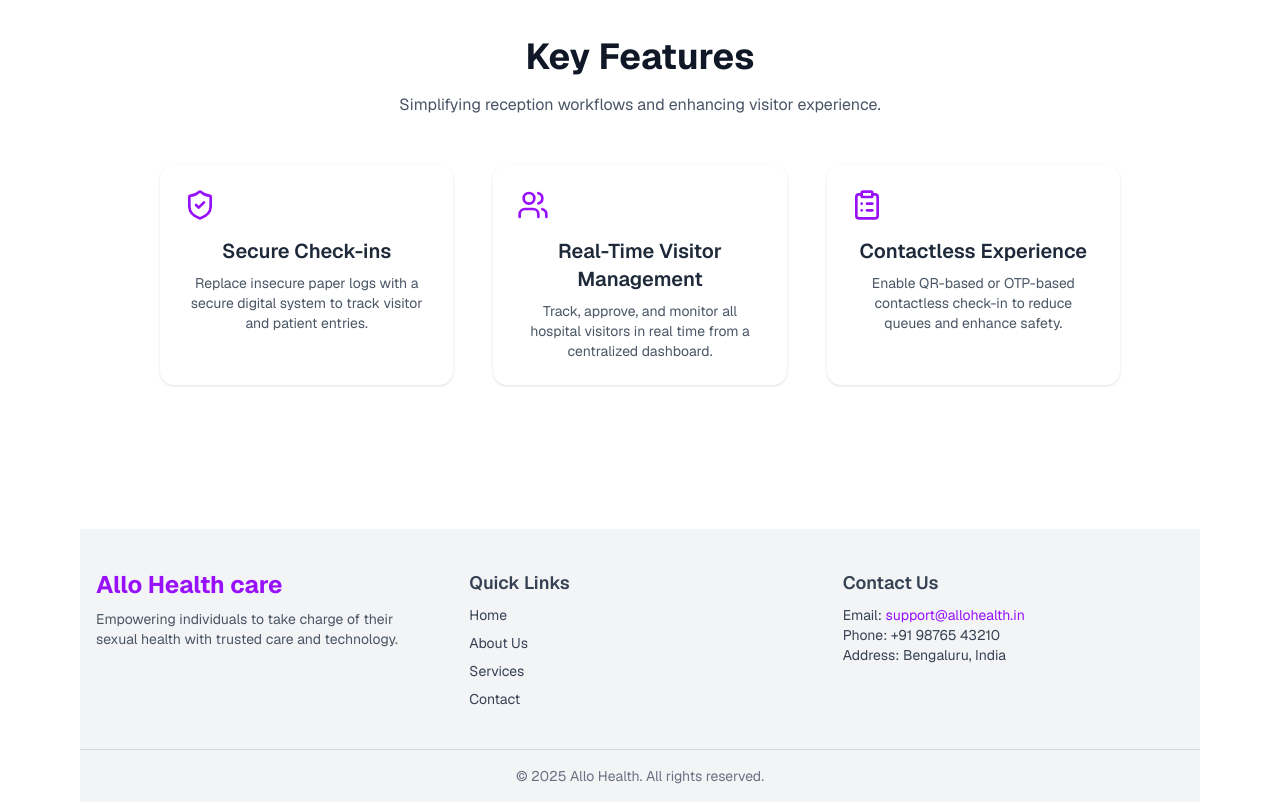
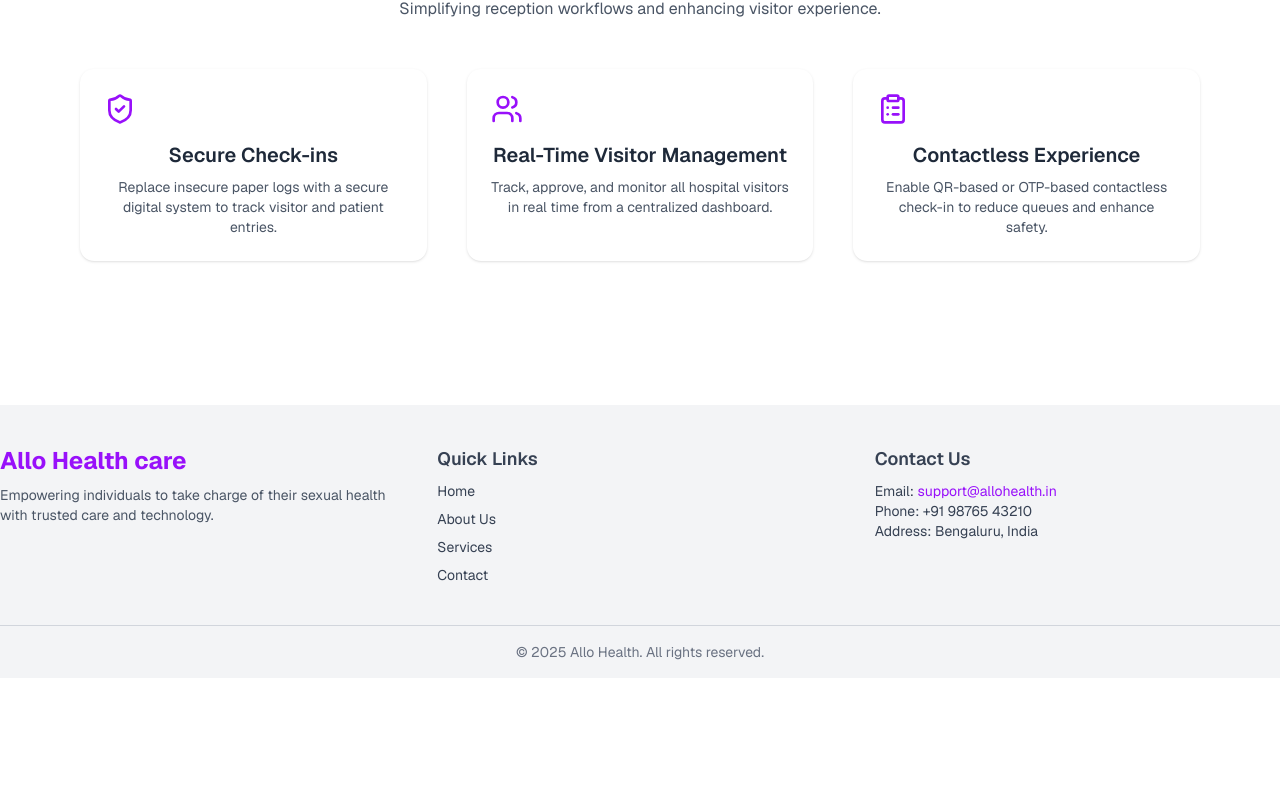
Before and after one commit to Abhya1559/allo-health, a Next.js app: page / in a window 1280 px wide. Shown: the part 751-1553 px from the top of the page. After the commit the page ends 1429 px from the top, so only its background shows below. Built offline with nearby package versions, Linux system fonts and the light colour scheme; no server answers.

Commit message:
added db url and site layout changes and color added

```diff
--- a/app/page.tsx
+++ b/app/page.tsx
@@ -5,8 +5,8 @@ import Hero from "@/components/Hero";
 
 export default function Home() {
   return (
-    <div className="mt-10 flex flex-col min-h-screen px-6 sm:px-20 pt-10 pb-0 font-[family-name:var(--font-geist-sans)]">
-      <main className="flex-grow flex flex-col items-center space-y-24">
+    <div className="flex flex-col min-h-screen font-[family-name:var(--font-geist-sans)]">
+      <main className="mt-20 flex-grow flex flex-col max-w-[1320px] mx-auto items-center space-y-24">
         <Hero />
         <Features />
       </main>
--- a/components/Footer.tsx
+++ b/components/Footer.tsx
@@ -1,7 +1,8 @@
 export default function Footer() {
   return (
     <footer className="bg-gray-100 text-gray-700 mt-16">
-      <div className="max-w-7xl mx-auto px-4 py-10 grid grid-cols-1 md:grid-cols-3 gap-8">
+      <div className="max-w-[1320px] mx-auto">
+        <div className="py-10 grid grid-cols-1 md:grid-cols-3 gap-8">
           {/* Branding */}
           <div>
             <h2 className="text-2xl font-bold text-purple-600">
@@ -63,6 +64,7 @@ export default function Footer() {
         <div className="border-t border-gray-300 py-4 text-center text-sm text-gray-500">
           © {new Date().getFullYear()} Allo Health. All rights reserved.
         </div>
+      </div>
     </footer>
   );
 }
--- a/lib/data-source.ts
+++ b/lib/data-source.ts
@@ -9,12 +9,8 @@ import { Queue } from "@/models/Queue";
 dotenv.config();
 
 export const AppDataSource = new DataSource({
-  type: "mysql",
-  host: process.env.DB_HOST,
-  port: parseInt(process.env.DB_PORT || "3306", 10),
-  username: process.env.DB_USERNAME,
-  password: process.env.DB_PASSWORD,
-  database: process.env.DB_NAME,
+  type: "postgres",
+  url: process.env.DATABASE_URL,
   synchronize: true,
   logging: true,
   entities: [User, Doctor, Appointment, Queue],
```
Lines whose indentation alone changed are shown as unchanged.
